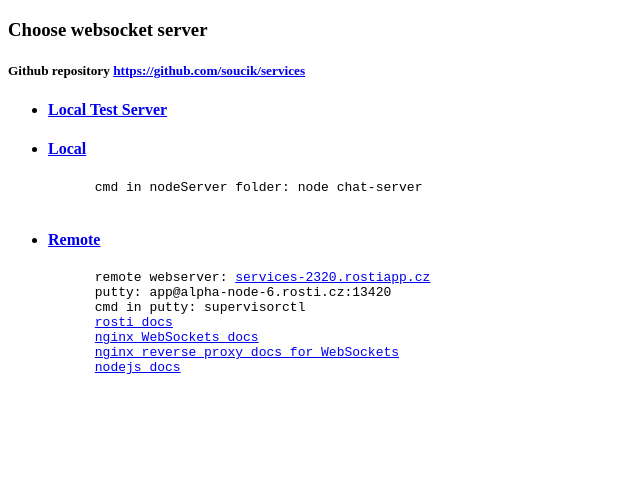
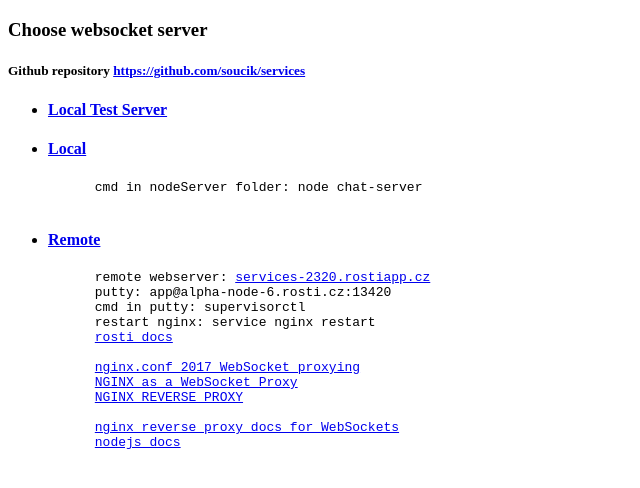
Before and after one commit to soucik/Services, a plain HTML site: page NodeClient/index.html in a window 1280 px wide. Shown: the whole page, without its empty margins (0-640 px from the left). Drawn offline with Linux system fonts and the light colour scheme.

Commit message:
Fixed: websocket via nginx loadbalancer; Added label: nginx: service nginx restart

```diff
--- a/NodeClient/index.html
+++ b/NodeClient/index.html
@@ -25,8 +25,13 @@
       remote webserver: <a href="http://services-2320.rostiapp.cz">services-2320.rostiapp.cz</a>
       putty: app@alpha-node-6.rosti.cz:13420
       cmd in putty: supervisorctl
+      restart nginx: service nginx restart
       <a href="https://docs.rosti.cz/apps/node/#supervisor">rosti docs</a>
-      <a href="http://nginx.org/en/docs/http/websocket.html">nginx WebSockets docs</a>
+
+      <a href="http://nginx.org/en/docs/http/websocket.html">nginx.conf 2017 WebSocket proxying</a>
+      <a href="https://www.nginx.com/blog/websocket-nginx/">NGINX as a WebSocket Proxy</a>
+      <a href="https://www.nginx.com/resources/admin-guide/reverse-proxy/">NGINX REVERSE PROXY</a>
+
       <a href="http://www.tutorialspoint.com/articles/how-to-configure-nginx-as-reverse-proxy-for-websocket">nginx reverse proxy docs for WebSockets</a>
       <a href="https://nodejs.org/api/http.html#http_server_settimeout_msecs_callback">nodejs docs</a>
     </pre>
```
Also changed, not shown: 1 other file.
